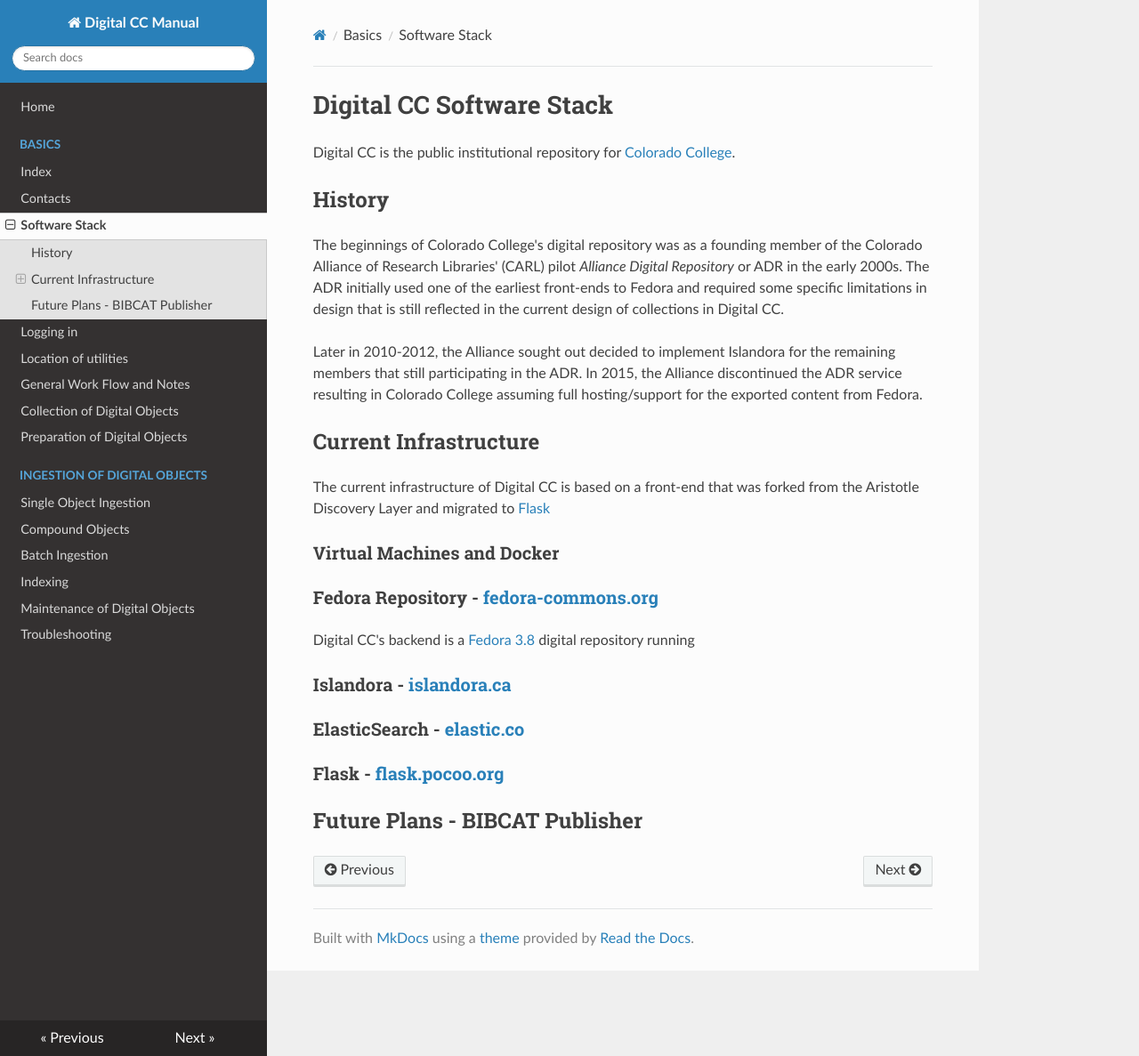
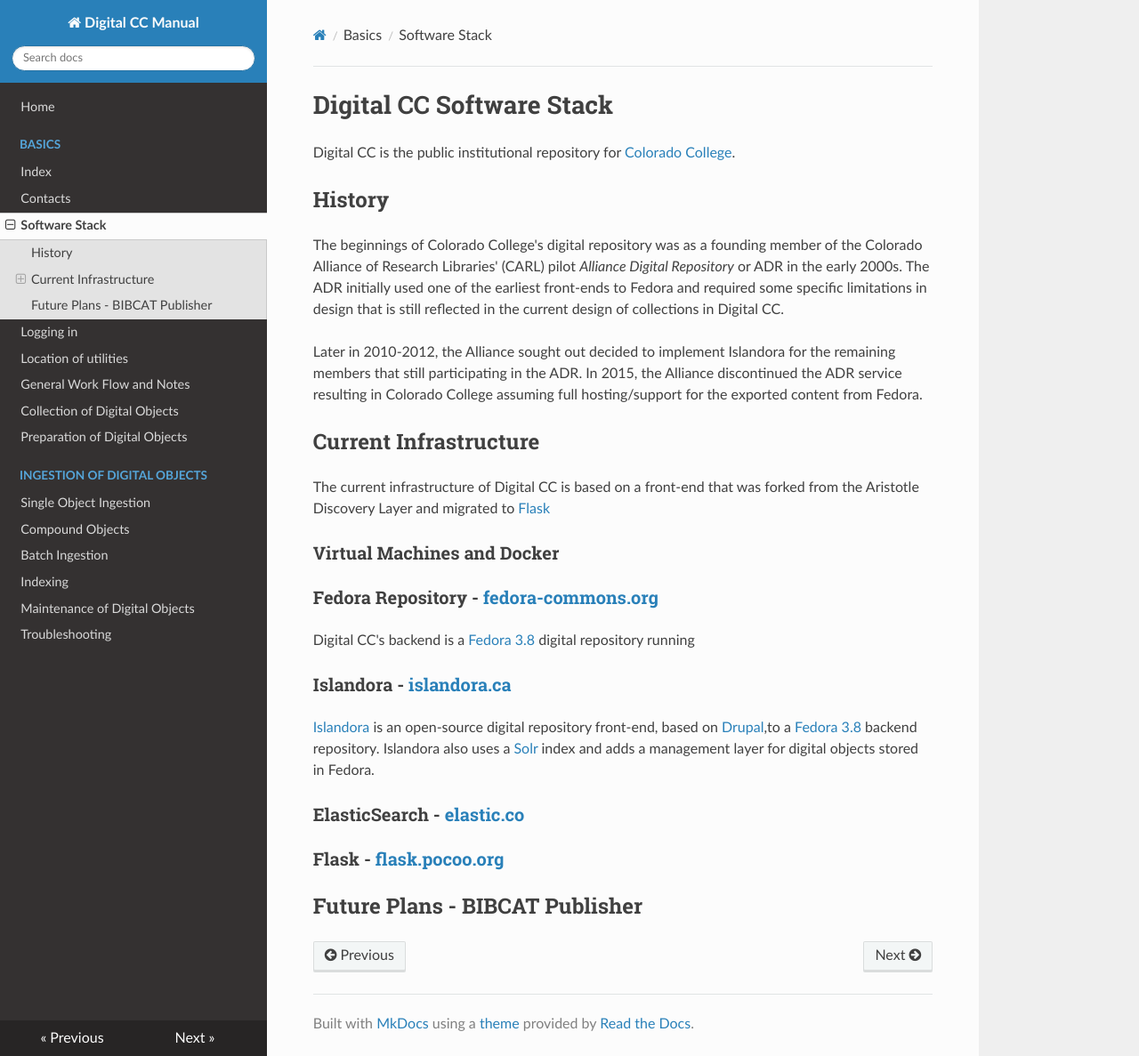
Before and after one commit to Tutt-Library/digital-cc-manual, an MkDocs documentation site: the page built from docs/basics/software-stack.md, in a window 1280 px wide and 1187 px high. Shown: the whole window at 89% size. Built offline with MkDocs 1.6.1, drawn with Linux system fonts in a browser that asks for light colours; nearby versions of some CDN libraries; old or Windows-style settings are respelled for this version of MkDocs.

Commit message:
Added Islandora and Fedora information.

```diff
--- a/docs/basics/software-stack.md
+++ b/docs/basics/software-stack.md
@@ -27,6 +27,10 @@
 Digital CC's backend is a [Fedora 3.8][FEDORA38] digital repository running
 
 ### Islandora - [islandora.ca][ISLAND]
+[Islandora][ISLAND] is an open-source digital repository front-end,
+based on [Drupal](https://www.drupal.org/),to a [Fedora 3.8][FEDORA38]
+backend repository. Islandora also uses a [Solr](http://lucene.apache.org/solr/)
+index and adds a management layer for digital objects stored in Fedora.
 
 ### ElasticSearch - [elastic.co][ES]
 
```
